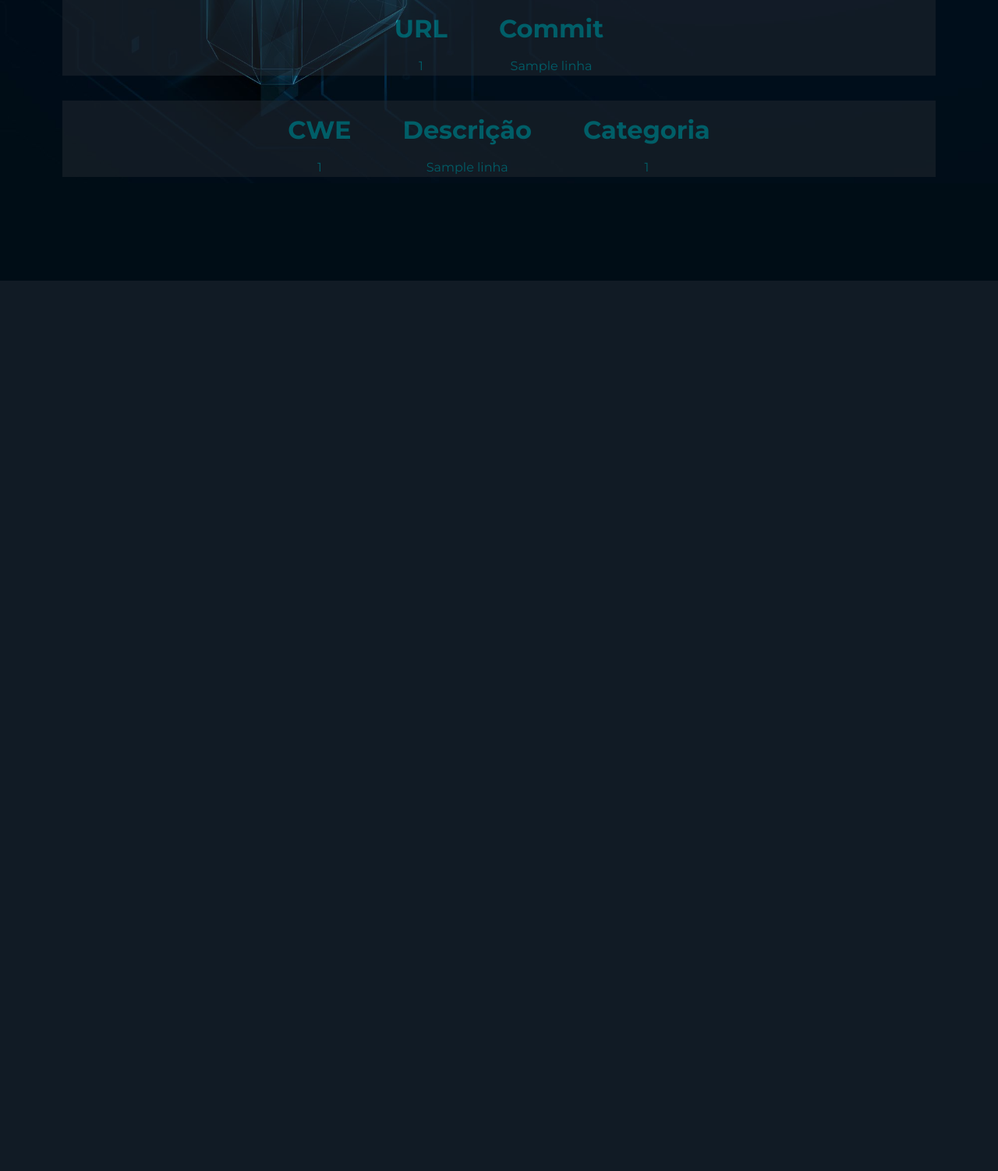
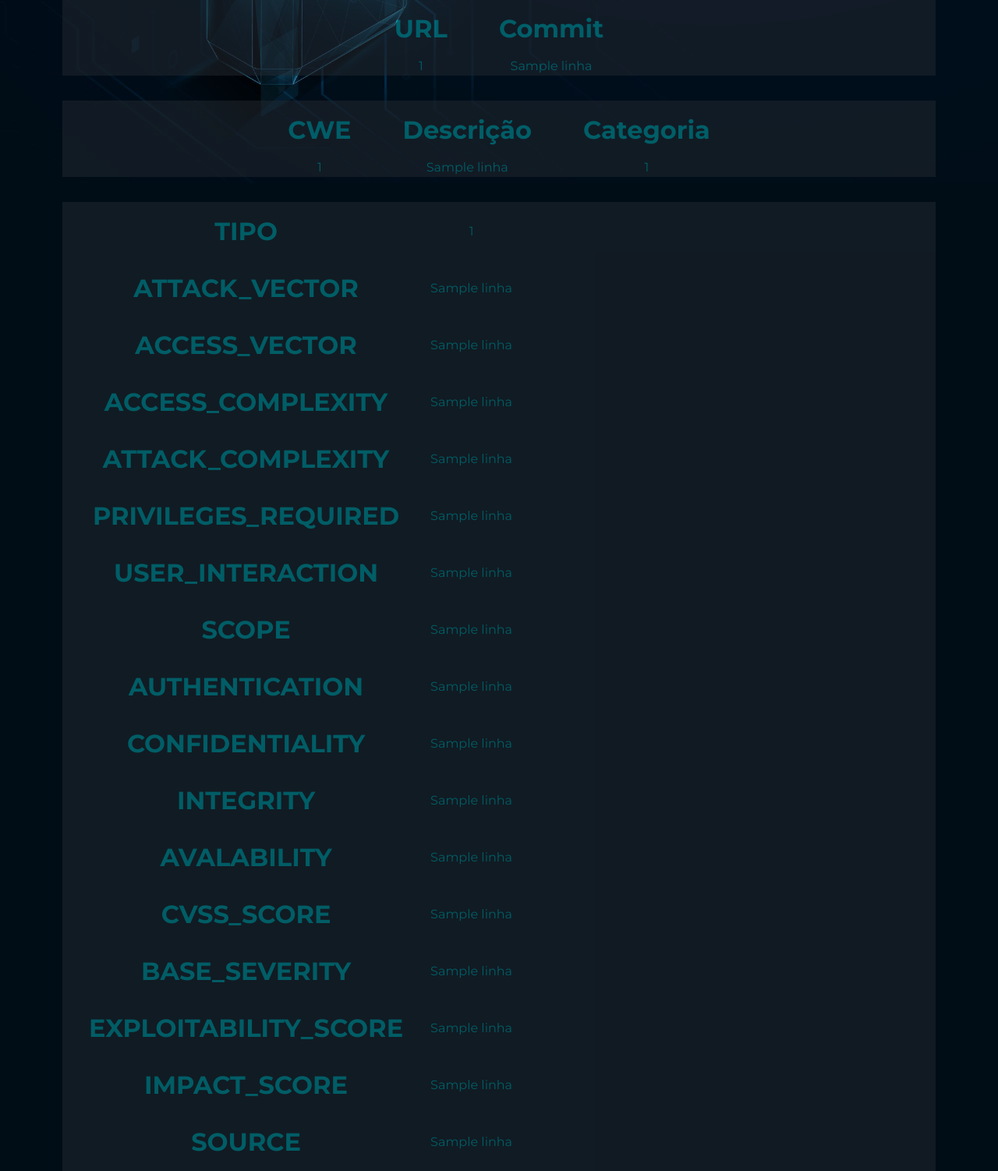
Before and after one commit to JoaoRafaelHenriques/CVEDetailsScrapeDashBoard, a Flask app: template src/templates/overview_vulnerability.html in a window 1280 px wide. Shown: the part 440-1942 px from the top of the page at 78% size. Before the commit the page ends 800 px from the top, so only its background shows below. Run offline with Flask 3, Linux system fonts and the light colour scheme; the template is opened without the code that fills it: most values are stand-ins (such as "Sample title", 1, 10 or a date in 2020).

Commit message:
feat: vectors information for vulnerability overview

```diff
--- a/src/static/style_tabelas.css
+++ b/src/static/style_tabelas.css
@@ -17,6 +17,22 @@
     background-color: #232930;
     margin-top: 2rem;
     width: 70rem;
+}
+
+.tabelaV2 {
+    color: #00adb5;
+}
+
+.headV2 {
+    font-size: 2rem;
+    padding: 1rem 2rem;
+}
+
+.headersV2 td {
+    padding-right: 3rem;
+    font-size:1rem;
+    text-align: center;
+    vertical-align: middle;
 }
 
 .tabela {
--- a/src/templates/overview_vulnerability.html
+++ b/src/templates/overview_vulnerability.html
@@ -112,6 +112,113 @@
                     {% endfor %}
                 </table>
             </div>
+            <div class = "caixa">
+                <table class = "tabelaV2">
+                    <thead class = "headersV2">
+                        <tr>
+                            <th class = "headV2"> TIPO </th>
+                            {% for linha in resultados["Vetores"] %}
+                            <td> {{linha[0]}} </td>
+                            {% endfor %}
+                        </tr>
+                        <tr>
+                            <th class = "headV2"> ATTACK_VECTOR </th>
+                            {% for linha in resultados["Vetores"] %}
+                            <td> {{linha[1]}} </td>
+                            {% endfor %}
+                        </tr>
+                        <tr>
+                            <th class = "headV2"> ACCESS_VECTOR </th>
+                            {% for linha in resultados["Vetores"] %}
+                            <td> {{linha[2]}} </td>
+                            {% endfor %}
+                        </tr>
+                        <tr>
+                            <th class = "headV2"> ACCESS_COMPLEXITY </th>
+                            {% for linha in resultados["Vetores"] %}
+                            <td> {{linha[3]}} </td>
+                            {% endfor %}
+                        </tr>
+                        <tr>
+                            <th class = "headV2"> ATTACK_COMPLEXITY </th>
+                            {% for linha in resultados["Vetores"] %}
+                            <td> {{linha[4]}} </td>
+                            {% endfor %}
+                        </tr>
+                        <tr>
+                            <th class = "headV2"> PRIVILEGES_REQUIRED </th>
+                            {% for linha in resultados["Vetores"] %}
+                            <td> {{linha[5]}} </td>
+                            {% endfor %}
+                        </tr>
+                        <tr>
+                            <th class = "headV2"> USER_INTERACTION </th>
+                            {% for linha in resultados["Vetores"] %}
+                            <td> {{linha[6]}} </td>
+                            {% endfor %}
+                        </tr>
+                        <tr>
+                            <th class = "headV2"> SCOPE </th>
+                            {% for linha in resultados["Vetores"] %}
+                            <td> {{linha[7]}} </td>
+                            {% endfor %}
+                        </tr>
+                        <tr>
+                            <th class = "headV2"> AUTHENTICATION </th>
+                            {% for linha in resultados["Vetores"] %}
+                            <td> {{linha[8]}} </td>
+                            {% endfor %}
+                        </tr>
+                        <tr>
+                            <th class = "headV2"> CONFIDENTIALITY </th>
+                            {% for linha in resultados["Vetores"] %}
+                            <td> {{linha[9]}} </td>
+                            {% endfor %}
+                        </tr>
+                        <tr>
+                            <th class = "headV2"> INTEGRITY </th>
+                            {% for linha in resultados["Vetores"] %}
+                            <td> {{linha[10]}} </td>
+                            {% endfor %}
+                        </tr>
+                        <tr>
+                            <th class = "headV2"> AVALABILITY </th>
+                            {% for linha in resultados["Vetores"] %}
+                            <td> {{linha[11]}} </td>
+                            {% endfor %}
+                        </tr>
+                        <tr>
+                            <th class = "headV2"> CVSS_SCORE </th>
+                            {% for linha in resultados["Vetores"] %}
+                            <td> {{linha[12]}} </td>
+                            {% endfor %}
+                        </tr>
+                        <tr>
+                            <th class = "headV2"> BASE_SEVERITY </th>
+                            {% for linha in resultados["Vetores"] %}
+                            <td> {{linha[13]}} </td>
+                            {% endfor %}
+                        </tr>
+                        <tr>
+                            <th class = "headV2"> EXPLOITABILITY_SCORE </th>
+                            {% for linha in resultados["Vetores"] %}
+                            <td> {{linha[14]}} </td>
+                            {% endfor %}
+                        </tr>
+                        <tr>
+                            <th class = "headV2"> IMPACT_SCORE </th>
+                            {% for linha in resultados["Vetores"] %}
+                            <td> {{linha[15]}} </td>
+                            {% endfor %}
+                        </tr>
+                        <tr>
+                            <th class = "headV2"> SOURCE </th>
+                            {% for linha in resultados["Vetores"] %}
+                            <td> {{linha[16]}} </td>
+                            {% endfor %}
+                        </tr>
+                </table>
+            </div>
         </div>
 
     </body>
```
Also changed, not shown: src/modules/utils.py (+17 -0 lines), src/routes.py (+10 -2 lines).
